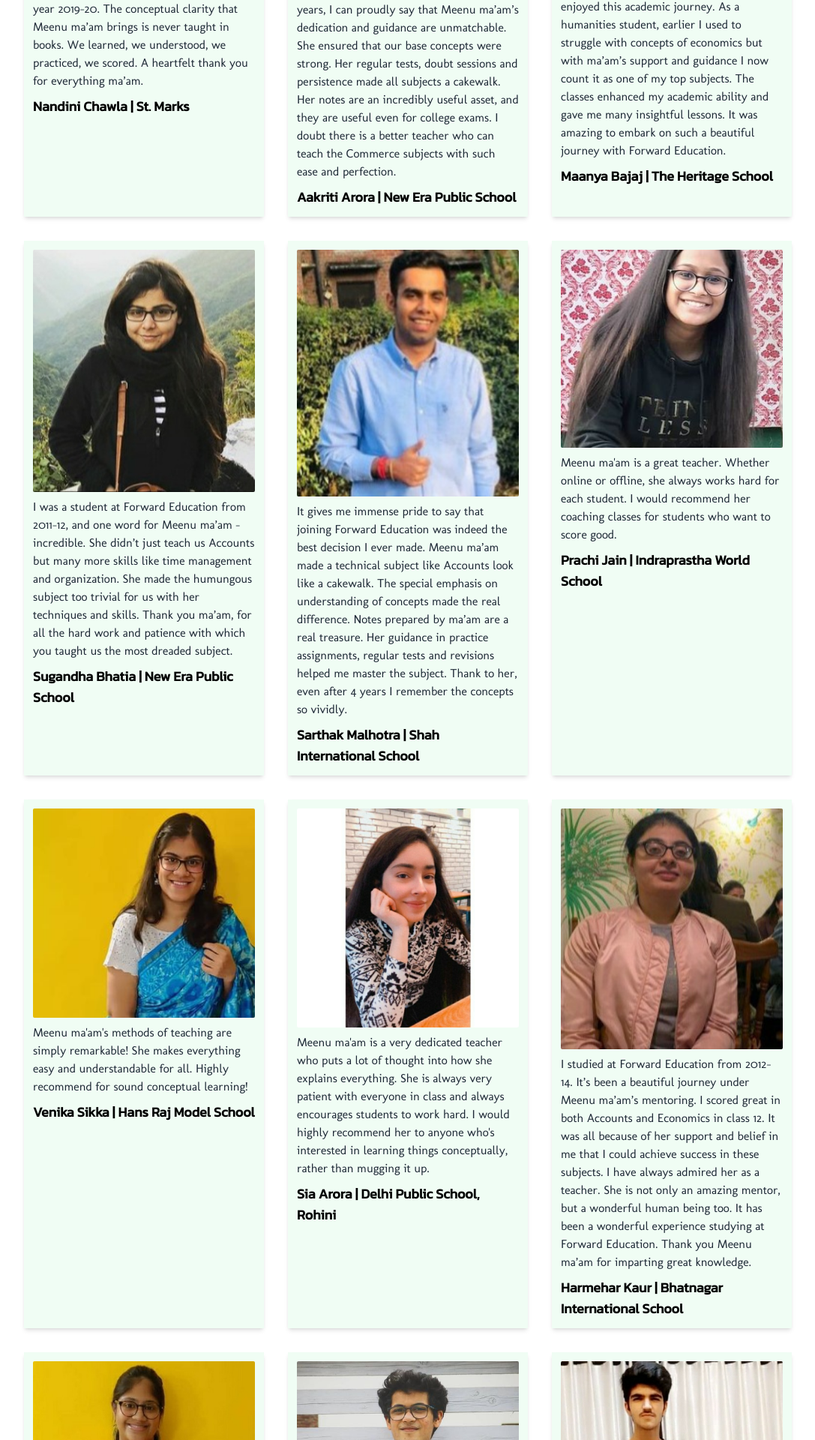
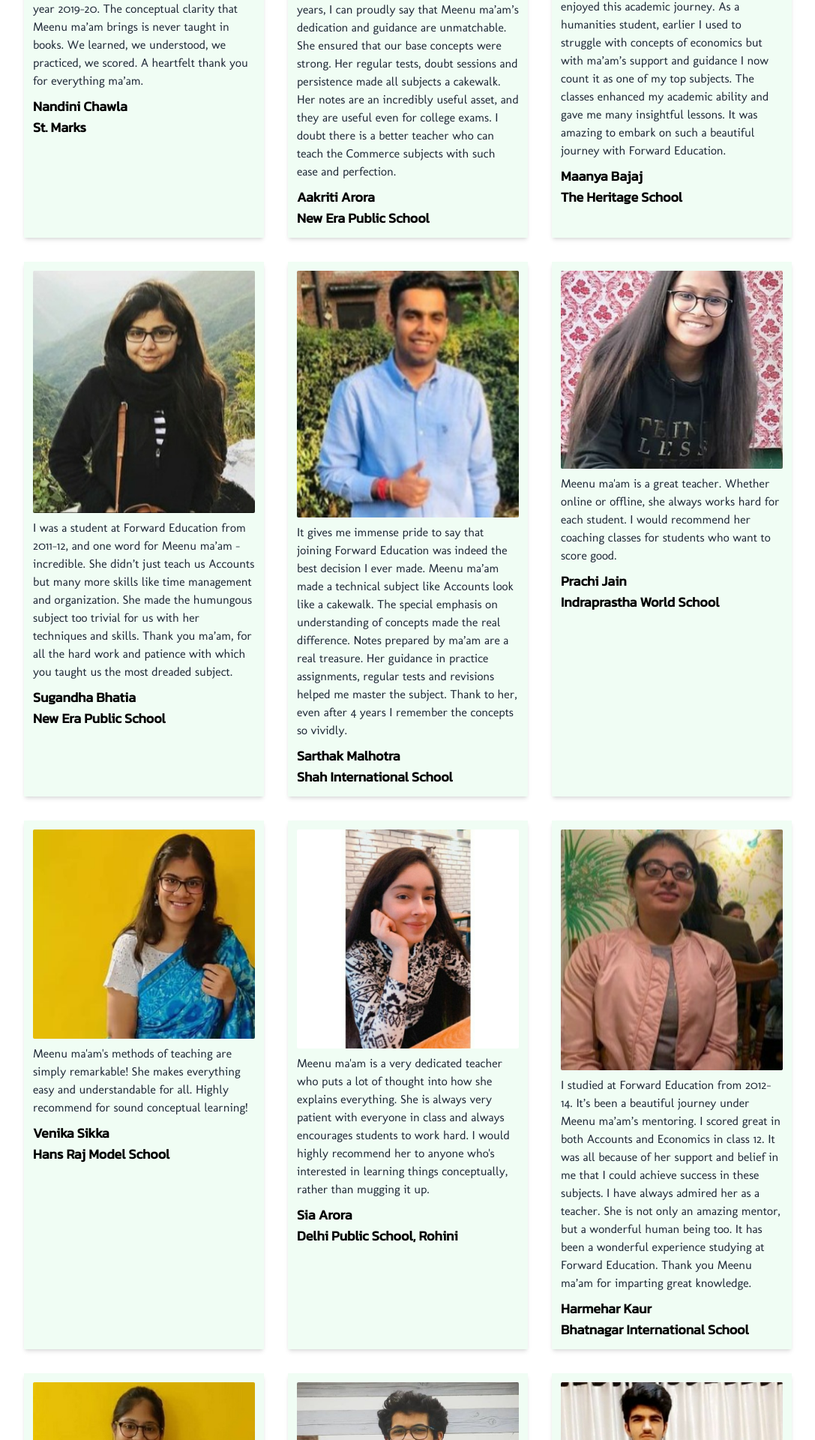
Before and after one commit to t-vaibhav/fwd-edu-testing, a Next.js app: page /reviews in a window 1280 px wide. Shown: the part 657-2577 px from the top of the page at 75% size, without its empty margins (96-1183 px from the left). Built offline with nearby package versions, Linux system fonts and the light colour scheme.

Commit message:
dark  + student newlline

```diff
--- a/components/Reviews.js
+++ b/components/Reviews.js
@@ -11,7 +11,7 @@ export const Reviews = () => {
                     <Image src={`/images/reviews/${review.img}`} className='rounded-sm object-contain' width={600} height={700} alt={review.student} />
                 </div>
                 <p className='text-gray-800 py-2 '>{review.txt}</p>
-                <h4 className='text-lg text-black font-bold rounded font-kanit'>{review.student}</h4>
+                <h4 className='text-lg text-black font-bold rounded font-kanit ' dangerouslySetInnerHTML={{ __html: review.student }}></h4>
             </div>
         )
     })
@@ -38,8 +38,8 @@ export const Reviews = () => {
             <div className='text-center bg-green-400 py-5 text-4xl text-white font-kanit mt-24'>Reviews</div>
             <div className='max-w-screen-lg mx-auto py-10'>
                 <div className="flex justify-around items-center sm:text-3xl text-xl font-kanit">
-                    <button className={`px-2 py-1 sm:py-2 font-kanit border-2 border-cyan-900 text-indigo-900  md:transition ease-in-out hover:scale-95 hover:opacity-90 duration-700 shadow-2xl hover:text-cyan-900 cursor-pointer  rounded-lg mb-5 sm:px-5 ${stu=="Student"? "bg-yellow-100":""}`} onClick={() => { setstu("Student") }}>Student Reviews</button>
-                    <button className={`px-2 py-1 sm:py-2 font-kanit border-2 border-cyan-900 text-indigo-900  md:transition ease-in-out hover:scale-95 hover:opacity-90 duration-700 shadow-2xl hover:text-cyan-900 cursor-pointer rounded-lg mb-5 sm:px-5 ${stu=="Parent"? "bg-yellow-100":""}`} onClick={() => { setstu("Parent") }}>Parent Reviews</button>
+                    <button className={`px-2 py-1 sm:py-2 font-kanit border-2 border-cyan-900 text-indigo-900  md:transition ease-in-out hover:scale-95 hover:opacity-90 duration-700 shadow-2xl hover:text-cyan-900 cursor-pointer  rounded-lg mb-5 sm:px-5 ${stu=="Student"? "bg-zinc-300":""}`} onClick={() => { setstu("Student") }}>Student Reviews</button>
+                    <button className={`px-2 py-1 sm:py-2 font-kanit border-2 border-cyan-900 text-indigo-900  md:transition ease-in-out hover:scale-95 hover:opacity-90 duration-700 shadow-2xl hover:text-cyan-900 cursor-pointer rounded-lg mb-5 sm:px-5 ${stu=="Parent"? "bg-zinc-300":""}`} onClick={() => { setstu("Parent") }}>Parent Reviews</button>
                 </div>
 
 
--- a/utility/data.js
+++ b/utility/data.js
@@ -3,99 +3,99 @@ export const studentReviews = [
     {
         img: "Nandini Chawla.jpg",
         txt: "I was a student at Forward Education in the year 2019-20. The conceptual clarity that Meenu ma’am brings is never taught in books. We learned, we understood, we practiced, we scored. A heartfelt thank you for everything ma’am.",
-        student: "Nandini Chawla | St. Marks",
+        student: "Nandini Chawla <br/> St. Marks",
 
     },
     {
 
         img: "Aakriti Arora.jpg",
         txt: "Having studied at Forward Education for 2 years, I can proudly say that Meenu ma’am’s dedication and guidance are unmatchable. She ensured that our base concepts were strong. Her regular tests, doubt sessions and persistence made all subjects a cakewalk. Her notes are an incredibly useful asset, and they are useful even for college exams. I doubt there is a better teacher who can teach the Commerce subjects with such ease and perfection.",
-        student: "Aakriti Arora | New Era Public School"
+        student: "Aakriti Arora <br/> New Era Public School"
     },
 
     {
         img: "Maanya Bajaj.png",
         txt: "Learning from Meenu ma’am is an enriching experience. I have thoroughly enjoyed this academic journey. As a humanities student, earlier I used to struggle with concepts of economics but with ma’am’s support and guidance I now count it as one of my top subjects. The classes enhanced my academic ability and gave me many insightful lessons. It was amazing to embark on such a beautiful journey with Forward Education.",
-        student: "Maanya Bajaj | The Heritage School",
+        student: "Maanya Bajaj <br/> The Heritage School",
 
     },
     {
         img: "Sugandha Bhatia.jpg",
         txt: "I was a student at Forward Education from 2011-12, and one word for Meenu ma’am – incredible. She didn’t just teach us Accounts but many more skills like time management and organization. She made the humungous subject too trivial for us with her techniques and skills. Thank you ma’am, for all the hard work and patience with which you taught us the most dreaded subject.",
-        student: "Sugandha Bhatia | New Era Public School",
+        student: "Sugandha Bhatia <br/> New Era Public School",
 
     },
     {
         img: "Sarthak Malhotra.jpg",
         txt: "It gives me immense pride to say that joining Forward Education was indeed the best decision I ever made. Meenu ma’am made a technical subject like Accounts look like a cakewalk. The special emphasis on understanding of concepts made the real difference. Notes prepared by ma’am are a real treasure. Her guidance in practice assignments, regular tests and revisions helped me master the subject. Thank to her, even after 4 years I remember the concepts so vividly.",
-        student: "Sarthak Malhotra | Shah International School",
+        student: "Sarthak Malhotra <br/> Shah International School",
 
     },
     {
         img: "Prachi Jain.png",
         txt: "Meenu ma'am is a great teacher. Whether online or offline, she always works hard for each student. I would recommend her coaching classes for students who want to score good.",
-        student: "Prachi Jain | Indraprastha World School",
+        student: "Prachi Jain <br/> Indraprastha World School",
 
     },
     {
         img: "Venika Sikka.png",
         txt: "Meenu ma'am's methods of teaching are simply remarkable! She makes everything easy and understandable for all. Highly recommend for sound conceptual learning!",
-        student: "Venika Sikka | Hans Raj Model School",
+        student: "Venika Sikka <br/> Hans Raj Model School",
 
     },
     {
         img: "Sia Arora.jpg",
         txt: "Meenu ma'am is a very dedicated teacher who puts a lot of thought into how she explains everything. She is always very patient with everyone in class and always encourages students to work hard. I would highly recommend her to anyone who's interested in learning things conceptually, rather than mugging it up.",
-        student: "Sia Arora | Delhi Public School, Rohini",
+        student: "Sia Arora <br/> Delhi Public School, Rohini",
 
     },
     {
         img: "Harmehar Kaur.jpg",
         txt: "I studied at Forward Education from 2012-14. It’s been a beautiful journey under Meenu ma’am’s mentoring. I scored great in both Accounts and Economics in class 12. It was all because of her support and belief in me that I could achieve success in these subjects. I have always admired her as a teacher. She is not only an amazing mentor, but a wonderful human being too. It has been a wonderful experience studying at Forward Education. Thank you Meenu ma’am for imparting great knowledge.",
-        student: "Harmehar Kaur | Bhatnagar International School",
+        student: "Harmehar Kaur <br/> Bhatnagar International School",
 
     },
     {
         img: "Yastika Sikka.jpg",
         txt: "Meenu ma'am is a great teacher and friend. Her classes are always interactive and fun. Her teaching methods make the difficult parts of the subject easy to learn; be it accounts, economics or business studies. Her personal attention to students really helps a lot. Highly recommended, whether online or offline!",
-        student: "Yastika Sikka | St. Marks Girls Senior Secondary School",
+        student: "Yastika Sikka <br/> St. Marks Girls Senior Secondary School",
 
     },
     {
         img: "Divyam Khorwal.png",
         txt: "Her simple and linear way of teaching and bringing practicality into everything... it's simply great",
-        student: "Divyam Khorwal | Faith Academy",
+        student: "Divyam Khorwal <br/> Faith Academy",
 
     },
     {
         img: "Rahul Arora.jpg",
         txt: "Meenu ma'am is an excellent teacher. I joined Forward Education in 11th and both me and my sister, CA Sanya Arora consider Meenu Ma'am as the best teacher for Accounts. She is an experienced teacher who focuses on conceptual clarity. I will always be thankful to her for supporting and guiding me throughout.",
-        student: "Rahul Arora | GD Goenka Public School",
+        student: "Rahul Arora <br/> GD Goenka Public School",
 
     },
     {
         img: "Vriti Bhalla.png",
         txt: "Meenu ma'am is the best teacher I know. She is so hard working and always ready to help and clear doubts of students. Her classes are very interactive. Regular tests assess your performance. Blessed to have her",
-        student: "Vriti Bhalla | Hans Raj Model School",
+        student: "Vriti Bhalla <br/> Hans Raj Model School",
 
     },
 
     {
         img: "Sanya Arora.jpg",
         txt: "I got the opportunity to study from Meenu ma’am for the 2 most important foundation years of my life – Class 11 and 12. She made me fall in love with Commerce subjects and inspired me to pursue them as my profession and become a Chartered Accountant. She made the subject seem so smooth by preparing us with the concepts and helped us crack questions of all kinds. I’ll always be thankful to Forward Education and Meenu ma’am for guiding and supporting me throughout. You make your students’ lives so easy with your hard work and perseverance.",
-        student: "Sanya Arora | Delhi Public School R.K. Puram",
+        student: "Sanya Arora <br/> Delhi Public School R.K. Puram",
 
     },
     {
         img: "Kanshika Nagpal.jpg",
         txt: "Her unique method of teaching is what makes her different from other tuition teachers, she's the perfect example of a hardworking teacher. Her efforts for all her students are commendable.",
-        student: "Kanshika Nagpal | Doon Public School",
+        student: "Kanshika Nagpal <br/> Doon Public School",
 
     },
     {
         img: "Smriti Setya.png",
         txt: "Meenu ma'am is an incredible and fantabulous teacher and she is not only a teacher but also our true friend, mentor, support system. Her teaching methodology and pedagogy is very unique as she emphasizes on logic, reasoning and conceptual clarity rather than cramming the concepts. She made us fall in love with difficult subject like Accountancy. She taught us time management and organisational skills and her wonderful notes, individual attention and ample test series made us score really well in our examinations. I enrolled in Forward Education in 12th standard and the entire session was online due to the Covid-19 pandemic but her zest, dedication, devotion, efforts and interactive online sessions made the subjects very interesting and a cakewalk for all of us. Hats off to the teacher. Do enrol yourself at Forward Education for a wonderful experience.",
-        student: "Smriti Setya | Indraprastha World School",
+        student: "Smriti Setya <br/> Indraprastha World School",
 
     },
 
```
